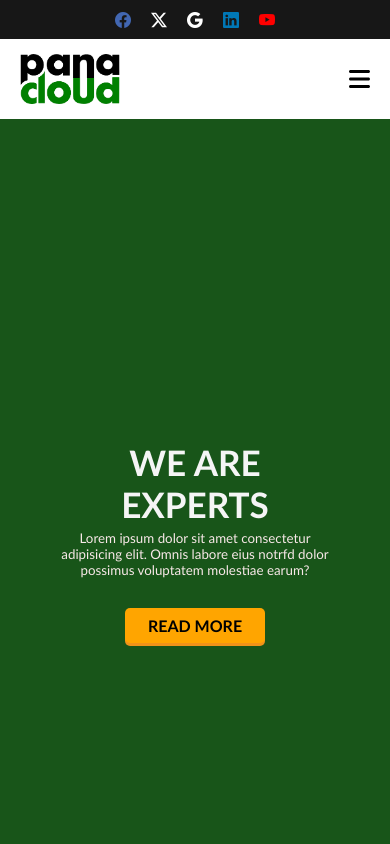
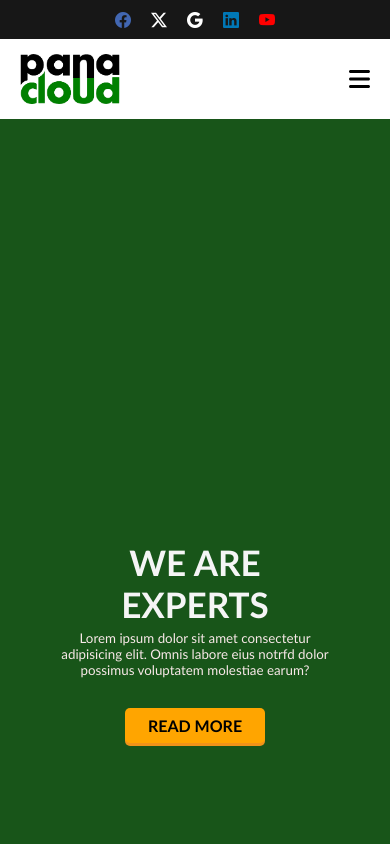
Before and after one commit to Shahab155/Next.Js_CSS_Assignment, a Next.js app: page / in a window 390 px wide. Shown: the top 844 px of the page. Built offline with nearby package versions, Linux system fonts and the light colour scheme.

Commit message:
first commit

```diff
--- a/src/app/style.css
+++ b/src/app/style.css
@@ -50,7 +50,7 @@
   /* ----------------------------  Hero Section --------------------  */
   .hero-content {
     width: 80%;
-    margin-bottom: 240px;
+    margin-bottom: 140px;
   }
   .hero-content h1 {
     font-size: 9vmin;
```
